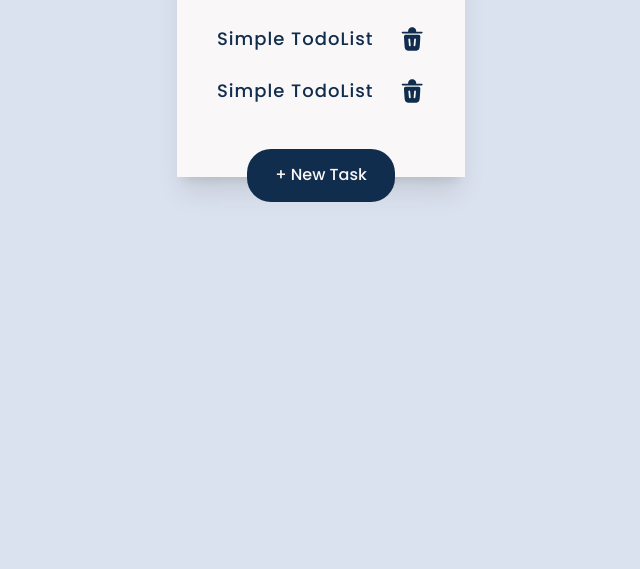
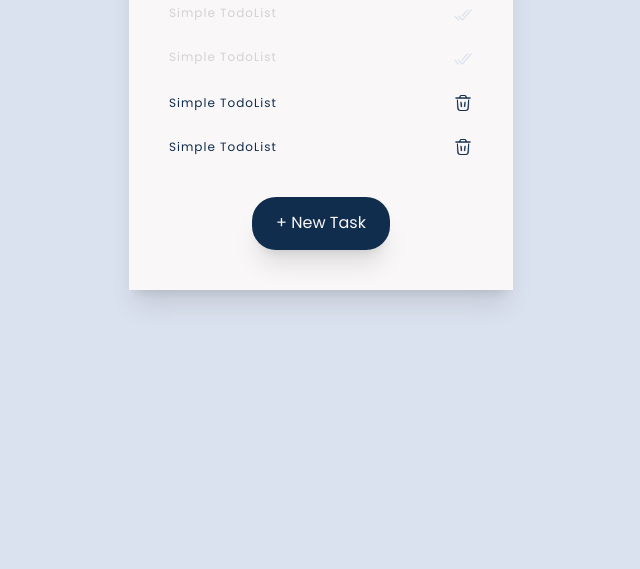
Before and after one commit to ridwanndwip/list_array, a website: page index.html in a window 1280 px wide. Shown: the part 231-800 px from the top of the page, without its empty margins (319-959 px from the left). Drawn offline with Linux system fonts and the light colour scheme.

Commit message:
adding final style

```diff
--- a/index.html
+++ b/index.html
@@ -1,6 +1,8 @@
 <!DOCTYPE html>
 <html lang="en">
+
 <head>
+
   <meta charset="UTF-8">
   <meta name="viewport" content="width=device-width, initial-scale=1.0">
   <title>Testing</title>
@@ -8,14 +10,23 @@
   <link rel="preconnect" href="https://fonts.googleapis.com">
   <link rel="preconnect" href="https://fonts.gstatic.com" crossorigin>
   <link href="https://fonts.googleapis.com/css2?family=Poppins:ital,wght@0,400;0,500;1,400;1,500&display=swap" rel="stylesheet">
+
+  <style>
+    /* .responsive-svg-trash{
+      width: 70%;
+
+    } */
+  </style>
+
 </head>
-<body class="bg-colorBg font-poppins flex items-center font-medium flex-col">
+<body class="bg-colorBg2 font-poppins xs:flex xs:bg-colorBg xs:justify-center">
 
-  <div class="bg-colorBg2 mt-16 shadow-xl text-colorText w-72">
+  <div class="bg-colorBg2 text-colorText w-full h-screen xs:mx-8 xs:shadow-xl xs:w-96 xs:h-screen s:my-24 s:h-auto">
 
-    <div class="p-10 mb-8">
+    <div class="p-5 xs:p-10">
+
       <!-- Date -->
-    <div class="flex gap-4 xs:gap-0 items-center xs:justify-between mb-10 flex-col xs:flex-row">
+      <div class="flex gap-4 font-medium items-center mb-10 flex-col s:gap-0 s:justify-between s:flex-row">
         <div class="flex gap-2 justify-items-start">
           <h1 class="text-5xl xs:text-6xl">12</h1>
           <div class="flex flex-col justify-center">
@@ -28,36 +39,38 @@
 
       <!-- List -->
         <div class="mt-6 flex justify-between">
-      <span class="block text-xs sm:text-lg font-normal sm:font-medium tracking-sm text-colorLine"> Simple TodoList</span>
-      <svg width="27px" viewBox="-7 0 64 64" data-name="Layer 1" id="Layer_1" xmlns="http://www.w3.org/2000/svg"><defs><style>.cls-1{fill:#D3D3D3;}</style></defs><title/><path class="cls-1" d="M24.64,52.06a5.55,5.55,0,0,1-3.94-1.63L6.43,36.16a5.57,5.57,0,0,1,0-7.87,5.58,5.58,0,0,1,7.88,0L24.64,38.62l1.85-1.85a2,2,0,1,1,2.83,2.83l-3.26,3.26a2,2,0,0,1-2.83,0L11.48,31.11a1.57,1.57,0,0,0-2.22,2.22L23.53,47.6a1.59,1.59,0,0,0,2.22,0l29-29a1.57,1.57,0,0,0-2.22-2.21L36.63,32.29a2,2,0,0,1-2.83-2.83L49.69,13.57a5.57,5.57,0,0,1,7.88,7.87l-29,29A5.54,5.54,0,0,1,24.64,52.06Z"/></svg>
+          <span class="block text-xs font-light tracking-sm text-colorLine"> Simple TodoList</span>
+          <img src="img/checklistpng.png" style="width: 20px; height: 20px;" alt="" class="self-center">
         </div>
 
         <div class="mt-6 flex justify-between">
-      <span class="block text-lg tracking-sm"> Simple TodoList</span>
-      <div>
-        <svg width="28px" viewBox="-1 0 24 24" fill="none" xmlns="http://www.w3.org/2000/svg">
-          <path d="M3 6.52381C3 6.12932 3.32671 5.80952 3.72973 5.80952H8.51787C8.52437 4.9683 8.61554 3.81504 9.45037 3.01668C10.1074 2.38839 11.0081 2 12 2C12.9919 2 13.8926 2.38839 14.5496 3.01668C15.3844 3.81504 15.4756 4.9683 15.4821 5.80952H20.2703C20.6733 5.80952 21 6.12932 21 6.52381C21 6.9183 20.6733 7.2381 20.2703 7.2381H3.72973C3.32671 7.2381 3 6.9183 3 6.52381Z" fill="#112D4E"/>
-          <path fill-rule="evenodd" clip-rule="evenodd" d="M11.5956 22H12.4044C15.1871 22 16.5785 22 17.4831 21.1141C18.3878 20.2281 18.4803 18.7749 18.6654 15.8685L18.9321 11.6806C19.0326 10.1036 19.0828 9.31511 18.6289 8.81545C18.1751 8.31579 17.4087 8.31579 15.876 8.31579H8.12404C6.59127 8.31579 5.82488 8.31579 5.37105 8.81545C4.91722 9.31511 4.96744 10.1036 5.06788 11.6806L5.33459 15.8685C5.5197 18.7749 5.61225 20.2281 6.51689 21.1141C7.42153 22 8.81289 22 11.5956 22ZM10.2463 12.1885C10.2051 11.7546 9.83753 11.4381 9.42537 11.4815C9.01321 11.5249 8.71251 11.9117 8.75372 12.3456L9.25372 17.6087C9.29494 18.0426 9.66247 18.3591 10.0746 18.3157C10.4868 18.2724 10.7875 17.8855 10.7463 17.4516L10.2463 12.1885ZM14.5746 11.4815C14.9868 11.5249 15.2875 11.9117 15.2463 12.3456L14.7463 17.6087C14.7051 18.0426 14.3375 18.3591 13.9254 18.3157C13.5132 18.2724 13.2125 17.8855 13.2537 17.4516L13.7537 12.1885C13.7949 11.7546 14.1625 11.4381 14.5746 11.4815Z" fill="#112D4E"/>
-          </svg>
-      </div>
+          <span class="block text-xs font-light tracking-sm text-colorLine w-4/5 text-left">Simple TodoList</span>
+          <img src="img/checklistpng.png" style="width: 20px; height: 20px;" alt="" class="self-center">
         </div>
 
         <div class="mt-6 flex justify-between items-center">
-      <span class="block text-lg tracking-sm"> Simple TodoList</span>
-      <div>
-        <svg width="28px" viewBox="-1 0 24 24" fill="none" xmlns="http://www.w3.org/2000/svg">
-          <path d="M3 6.52381C3 6.12932 3.32671 5.80952 3.72973 5.80952H8.51787C8.52437 4.9683 8.61554 3.81504 9.45037 3.01668C10.1074 2.38839 11.0081 2 12 2C12.9919 2 13.8926 2.38839 14.5496 3.01668C15.3844 3.81504 15.4756 4.9683 15.4821 5.80952H20.2703C20.6733 5.80952 21 6.12932 21 6.52381C21 6.9183 20.6733 7.2381 20.2703 7.2381H3.72973C3.32671 7.2381 3 6.9183 3 6.52381Z" fill="#112D4E"/>
-          <path fill-rule="evenodd" clip-rule="evenodd" d="M11.5956 22H12.4044C15.1871 22 16.5785 22 17.4831 21.1141C18.3878 20.2281 18.4803 18.7749 18.6654 15.8685L18.9321 11.6806C19.0326 10.1036 19.0828 9.31511 18.6289 8.81545C18.1751 8.31579 17.4087 8.31579 15.876 8.31579H8.12404C6.59127 8.31579 5.82488 8.31579 5.37105 8.81545C4.91722 9.31511 4.96744 10.1036 5.06788 11.6806L5.33459 15.8685C5.5197 18.7749 5.61225 20.2281 6.51689 21.1141C7.42153 22 8.81289 22 11.5956 22ZM10.2463 12.1885C10.2051 11.7546 9.83753 11.4381 9.42537 11.4815C9.01321 11.5249 8.71251 11.9117 8.75372 12.3456L9.25372 17.6087C9.29494 18.0426 9.66247 18.3591 10.0746 18.3157C10.4868 18.2724 10.7875 17.8855 10.7463 17.4516L10.2463 12.1885ZM14.5746 11.4815C14.9868 11.5249 15.2875 11.9117 15.2463 12.3456L14.7463 17.6087C14.7051 18.0426 14.3375 18.3591 13.9254 18.3157C13.5132 18.2724 13.2125 17.8855 13.2537 17.4516L13.7537 12.1885C13.7949 11.7546 14.1625 11.4381 14.5746 11.4815Z" fill="#112D4E"/>
-          </svg>
+          <span class="block text-xs tracking-sm font-light"> Simple TodoList</span>
+          <img src="img/trashpng.png" style="width: 20px; height: 20px;" alt="" class="self-center">
         </div>
+
+        <div class="mt-6 flex justify-between items-center">
+          <span class="block text-xs tracking-sm font-light"> Simple TodoList</span>
+          <img src="img/trashpng.png" style="width: 20px; height: 20px;" alt="" class="self-center">
         </div>
+
+      <!-- Button -->
+      <div class="mt-10 flex justify-center">
+        <button class="bg-colorText px-6 py-3 rounded-3xl text-colorBg2 font-normal xs:p-py-3.5 xs:px-6 shadow-xl">+ New Task</button>
       </div>
+
+    </div>
+
   </div>
 
     <!-- Add Task Button -->
-    <div class="-mt-7">
+    <!-- <div class="-mt-16">
       <button class="bg-colorText px-7 p-py-3.5 rounded-3xl text-colorBg2 font-medium">+ New Task</button>
-    </div>
+    </div> -->
 
   <!-- <div class="mx-auto bg-green-400 flex justify-center">
     <div class="my-12">
--- a/tailwind.config.js
+++ b/tailwind.config.js
@@ -20,7 +20,7 @@ module.exports = {
       'py-3.5' : '0.9rem 0 0.9rem 0',
     },
     screens:{
-      'xs' : '480px',
+      'xs' : '400px',
       's' : '576px',
       'm' : '768px',
       'l' : '992px',
```
Also changed, not shown: img/checklistpng.png (added), img/trashpng.png (added), output.css. Lines whose indentation alone changed are shown as unchanged.
